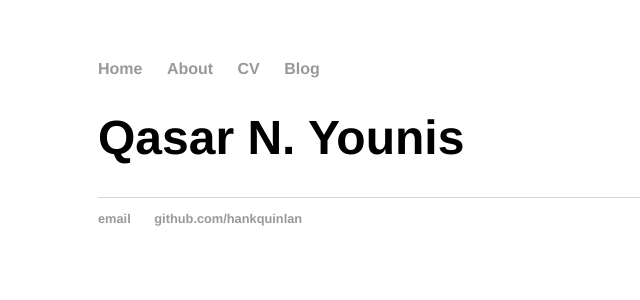
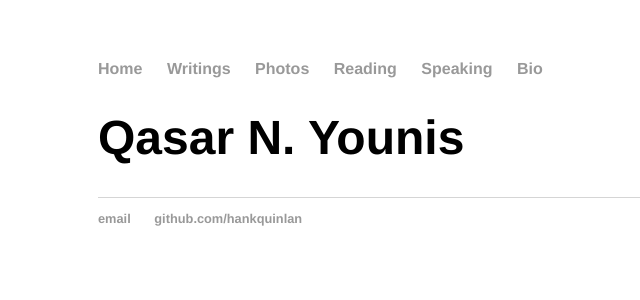
Before and after one commit to qasar/qasar.github.io, a Jekyll site: the page built from index.html, in a window 1280 px wide. Shown: the top 300 px of the page, without its empty margins (94-734 px from the left). Built offline with Jekyll 4.4.1, drawn with Linux system fonts in a browser that asks for light colours.

Commit message:
Update default.html
Updating default

```diff
--- a/_layouts/default.html
+++ b/_layouts/default.html
@@ -9,9 +9,11 @@
 			<nav>
 	    		<ul>
 	        		<li><a href="/">Home</a></li>
-		        	<li><a href="/about">About</a></li>
-	        		<li><a href="/cv">CV</a></li>
-	        		<li><a href="/blog">Blog</a></li>
+		        	<li><a href="/about">Writings</a></li>
+	        		<li><a href="/cv">Photos</a></li>
+	        		<li><a href="/blog">Reading</a></li>
+	    			<li><a href="/blog">Speaking</a></li>
+	    			<li><a href="/blog">Bio</a></li>
 	    		</ul>
 			</nav>
 			<div class="container">
@@ -21,7 +23,7 @@
 			</div><!-- /.container -->
 			<footer>
 	    		<ul>
-	        		<li><a href="mailto:hankquinlanhub@gmail.com">email</a></li>
+	        		<li><a href="mailto:q@talkbin.com">email</a></li>
 	        		<li><a href="https://github.com/hankquinlan">github.com/hankquinlan</a></li>
 				</ul>
 			</footer>
```
